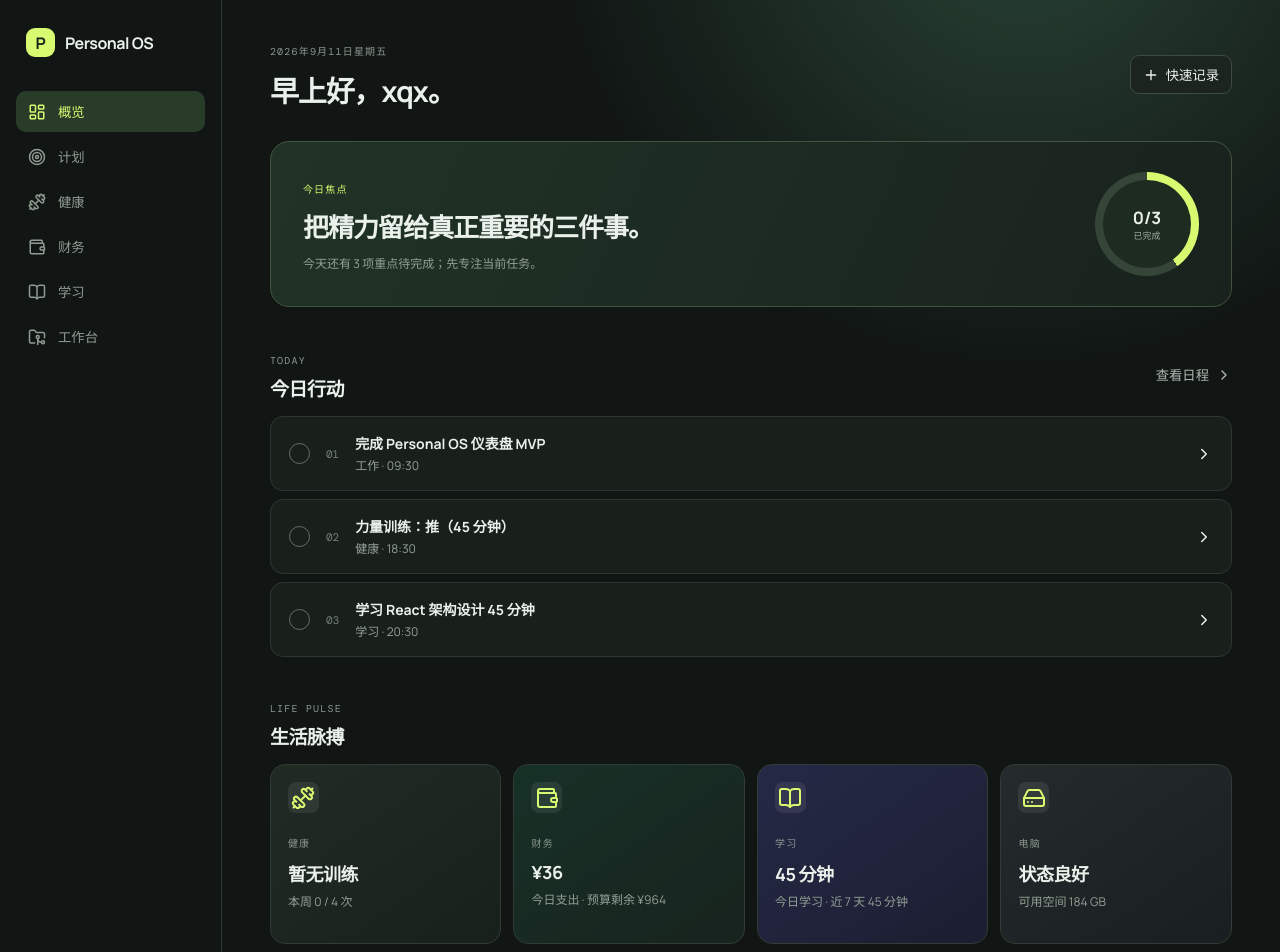
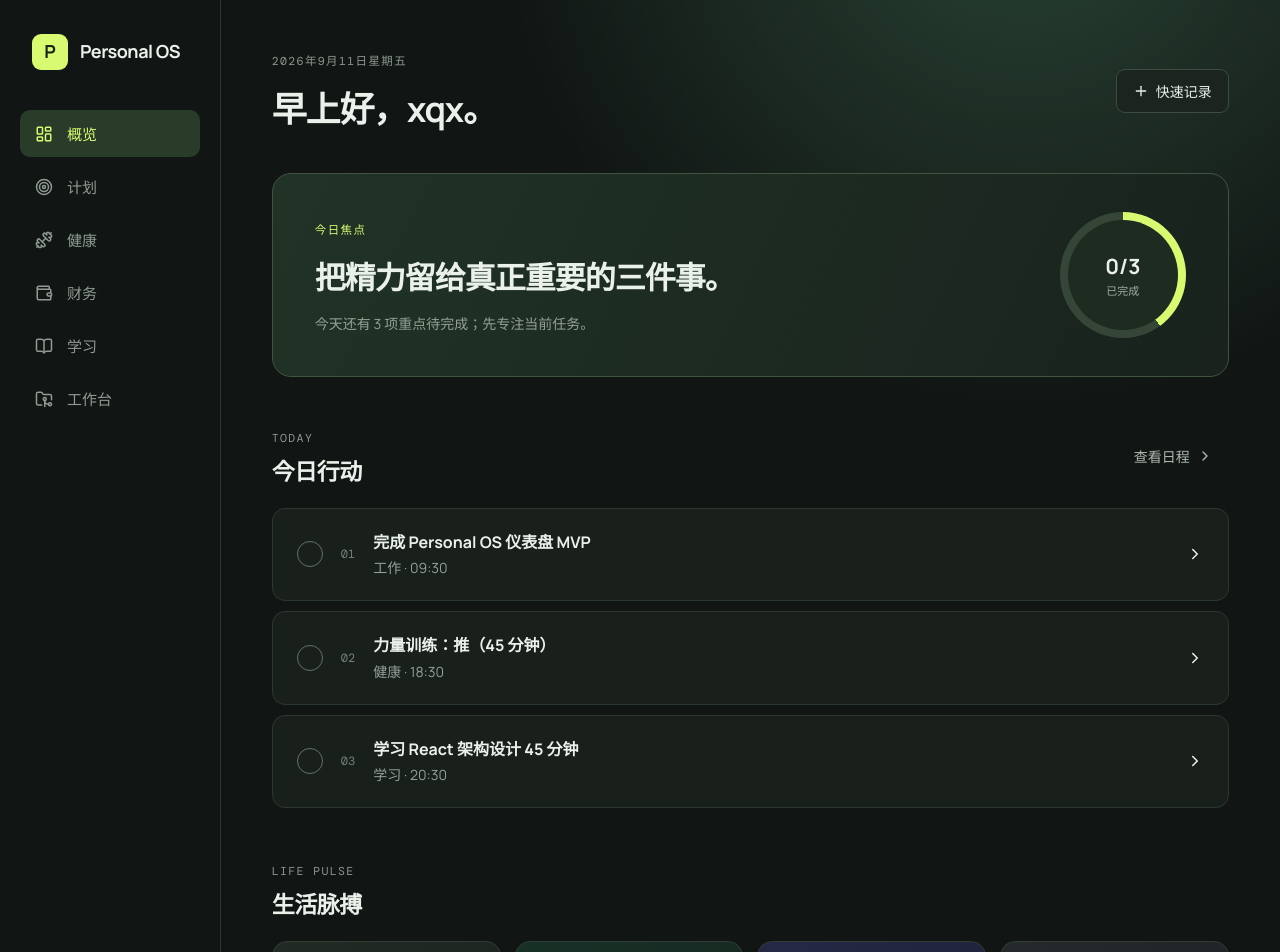
Before and after one commit to cnxsy77/personal-os, a React (Vite) app: page / in a window 1280 px wide. Shown: the top 952 px of the page. Built offline with nearby package versions, Linux system fonts and the light colour scheme.

Commit message:
style: increase app typography and layout scale

```diff
--- a/src/App.tsx
+++ b/src/App.tsx
@@ -30,6 +30,7 @@ import {
   toDateKey,
 } from './utils/study'
 import './App.css'
+import './globalScale.css'
 
 const menu = [
   [LayoutDashboard, '概览'],
--- /dev/null
+++ b/src/globalScale.css
@@ -0,0 +1,333 @@
+body {
+  font-size: 17px;
+  line-height: 1.55;
+}
+
+.content {
+  width: min(1360px, 100%);
+  padding: 46px clamp(20px, 4vw, 64px) 78px;
+}
+
+aside {
+  width: 262px;
+  padding: 34px 20px;
+}
+
+.brand {
+  gap: 12px;
+  padding: 0 12px 40px;
+}
+
+.brand b {
+  width: 36px;
+  height: 36px;
+  font-size: 18px;
+}
+
+.brand strong {
+  font-size: 18px;
+}
+
+nav {
+  gap: 6px;
+}
+
+nav button {
+  gap: 14px;
+  min-height: 46px;
+  padding: 13px 15px;
+  font-size: 15px;
+}
+
+aside small {
+  font-size: 12px;
+}
+
+label {
+  font-size: 11.5px;
+}
+
+h1 {
+  font-size: 35px;
+  margin: 10px 0 0;
+  letter-spacing: -1.2px;
+}
+
+.add,
+.heading button {
+  min-height: 42px;
+  padding: 11px 16px;
+  font-size: 14px;
+}
+
+.focus {
+  margin: 36px 0 46px;
+  padding: 38px 42px;
+}
+
+.focus h2 {
+  font-size: 31px;
+  margin: 12px 0;
+}
+
+.focus p,
+.tasks p,
+.card p {
+  font-size: 14px;
+}
+
+.score {
+  width: 126px;
+  height: 126px;
+  flex-basis: 126px;
+}
+
+.score b {
+  font-size: 21px;
+}
+
+.score span {
+  font-size: 11px;
+}
+
+.heading {
+  margin-bottom: 18px;
+}
+
+.heading h2 {
+  font-size: 23px;
+}
+
+.tasks {
+  gap: 10px;
+}
+
+.tasks article {
+  gap: 18px;
+  padding: 21px 24px;
+}
+
+.tasks h3 {
+  font-size: 16px;
+}
+
+.tasks em {
+  font-size: 12px;
+}
+
+.check {
+  width: 26px;
+  height: 26px;
+}
+
+.pulse {
+  margin-top: 48px;
+}
+
+.cards {
+  gap: 14px;
+}
+
+.card {
+  min-height: 214px;
+  padding: 26px;
+}
+
+.card i {
+  width: 40px;
+  height: 40px;
+  margin-bottom: 20px;
+}
+
+.card i svg {
+  width: 22px;
+  height: 22px;
+}
+
+.card h3 {
+  font-size: 22px;
+  margin: 10px 0 8px;
+}
+
+.finance-panel,
+.learning-panel,
+.health-panel {
+  padding: 30px;
+}
+
+.finance-panel h2,
+.learning-panel h2,
+.health-panel h2 {
+  font-size: 24px;
+  margin-bottom: 24px;
+}
+
+.finance-summary > div,
+.learning-summary > div,
+.health-summary > div {
+  padding: 21px;
+}
+
+.finance-summary strong,
+.learning-summary strong,
+.health-summary strong {
+  font-size: 24px;
+}
+
+.finance-form,
+.budget-panel,
+.category-panel,
+.learning-form,
+.compact-form,
+.resource-form,
+.review-form,
+.health-form,
+.metric-form {
+  padding: 22px;
+}
+
+.finance-fields input,
+.finance-fields select,
+.budget-form input,
+.learning-fields input,
+.learning-fields select,
+.compact-form input,
+.resource-form input,
+.resource-form select,
+.review-form input,
+.health-fields input,
+.health-fields select,
+.metric-fields input,
+.metric-fields select {
+  min-height: 47px;
+  padding: 0 14px;
+  font-size: 15px;
+}
+
+.finance-fields button,
+.budget-form button,
+.learning-fields button,
+.compact-form button,
+.resource-form button,
+.review-form button,
+.health-fields button,
+.metric-fields button {
+  min-height: 47px;
+  padding: 0 20px;
+  font-size: 14px;
+  white-space: nowrap;
+}
+
+@media (min-width: 981px) {
+  .learning-page {
+    grid-template-columns: minmax(0, 1.08fr) minmax(0, 0.92fr);
+  }
+
+  .learning-page .learning-fields.with-path {
+    grid-template-columns: 116px 180px 72px auto;
+  }
+}
+
+.finance-panel li,
+.learning-panel li,
+.health-panel li {
+  padding: 18px 21px;
+}
+
+.finance-panel h4,
+.learning-panel h4,
+.health-panel h4,
+.path-list h3,
+.resource-list h3,
+.review-list h3 {
+  font-size: 17px;
+}
+
+.finance-panel p,
+.finance-panel b,
+.learning-panel p,
+.learning-panel b,
+.health-panel p,
+.health-panel b,
+.review-list small {
+  font-size: 14px;
+}
+
+.learning-list-heading h3,
+.finance-list-heading h3,
+.health-list-heading h3 {
+  font-size: 19px;
+}
+
+@media (max-width: 820px) {
+  .content {
+    padding: 36px 30px 66px;
+  }
+
+  aside {
+    width: 78px;
+    padding: 30px 12px;
+  }
+
+  .brand {
+    justify-content: center;
+    padding: 0 0 36px;
+  }
+
+  nav button {
+    justify-content: center;
+    padding: 13px;
+  }
+}
+
+@media (max-width: 560px) {
+  aside {
+    width: 238px;
+    padding: 30px 16px;
+  }
+
+  .brand {
+    justify-content: flex-start;
+    gap: 12px;
+    padding: 0 12px 36px;
+  }
+
+  .brand strong,
+  nav span,
+  aside small {
+    display: inline;
+  }
+
+  nav button {
+    justify-content: flex-start;
+    gap: 14px;
+    padding: 13px 15px;
+  }
+
+  .content {
+    padding: 28px 20px 58px;
+  }
+
+  h1 {
+    font-size: 29px;
+  }
+
+  .focus {
+    padding: 26px;
+  }
+
+  .focus h2 {
+    font-size: 26px;
+  }
+
+  .finance-panel,
+  .learning-panel,
+  .health-panel {
+    padding: 24px;
+  }
+
+  .card {
+    min-height: 188px;
+    padding: 23px;
+  }
+}
```
